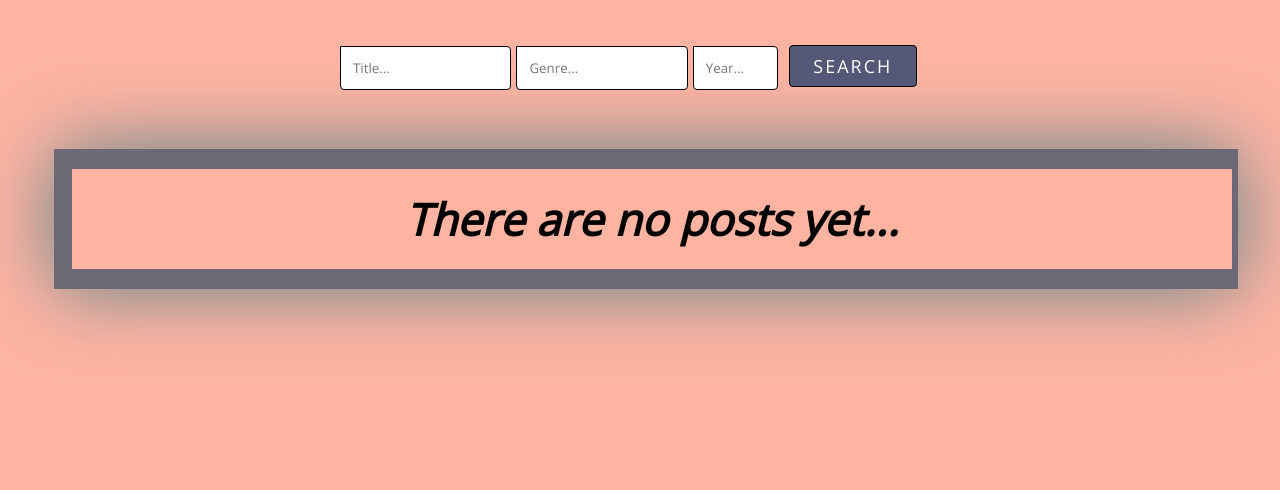
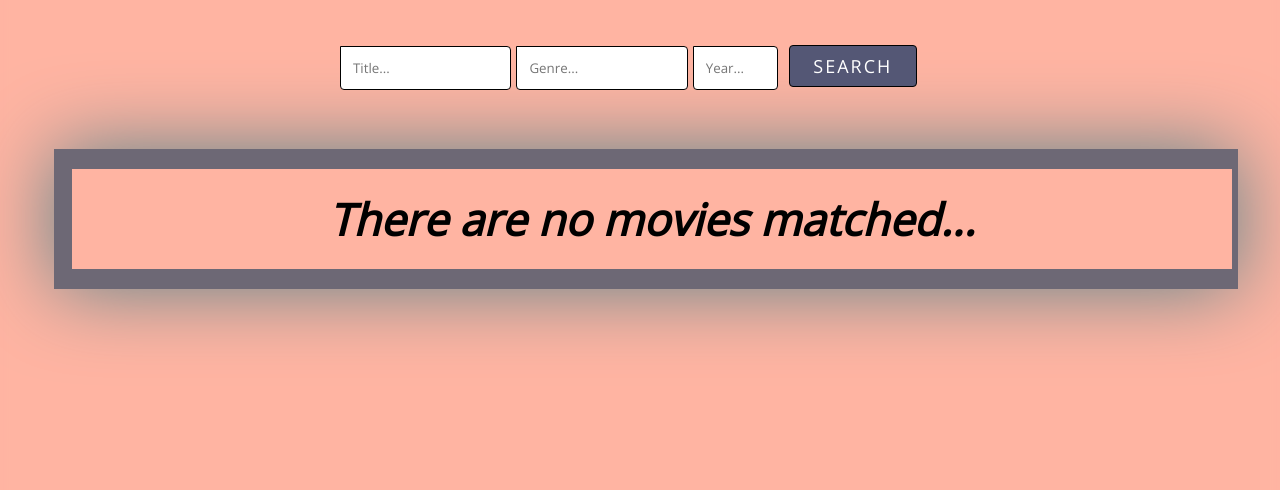
Before and after one commit to AssiaIlieva/Movie-magic, a Node server app: page /search in a window 1280 px wide. Shown: the part 183-673 px from the top of the page. Run offline with Node 20, Linux system fonts and the light colour scheme; data that the repository does not hold is empty; some libraries are stand-ins or nearby versions.

Commit message:
Refactoring the search view

```diff
--- a/src/index.js
+++ b/src/index.js
@@ -15,6 +15,7 @@ app.use(routes);
 
 mongoose.connect(`mongodb://127.0.0.1:27017/magic-movies`)
 .then(() => {console.log('DB Connected')
+
 app.listen(port, () => console.log(`Server is listening on port ${port}...`))
 })
 .catch(err => console.log('Cannot connect ot DB'))
--- a/src/views/partials/catalog.hbs
+++ b/src/views/partials/catalog.hbs
@@ -11,8 +11,5 @@
       <a href="/movies/{{_id}}/attach" class="details">Attach Cast</a>
     </div>
   </div>
-{{else}}
-  <div class="no-posts">
-    <p class="no-offer">There are no posts yet...</p>
-  </div>
+
 {{/each}}
--- a/src/views/search.hbs
+++ b/src/views/search.hbs
@@ -12,11 +12,18 @@
   <div class="band">
 
     <!-- If there are posts for movie in the database display each of them -->
+  {{#if movies}}
         {{> catalog}}
 
     <!-- If there are no posts matched display: -->
     <!-- <div class="no-posts">
                         <p class="no-offer">There are no movies matched...</p>
                     </div> -->
+
+{{else}}
+  <div class="no-posts">
+    <p class="no-offer">There are no movies matched...</p>
+  </div>
+{{/if}}
   </div>
 </section>
```
